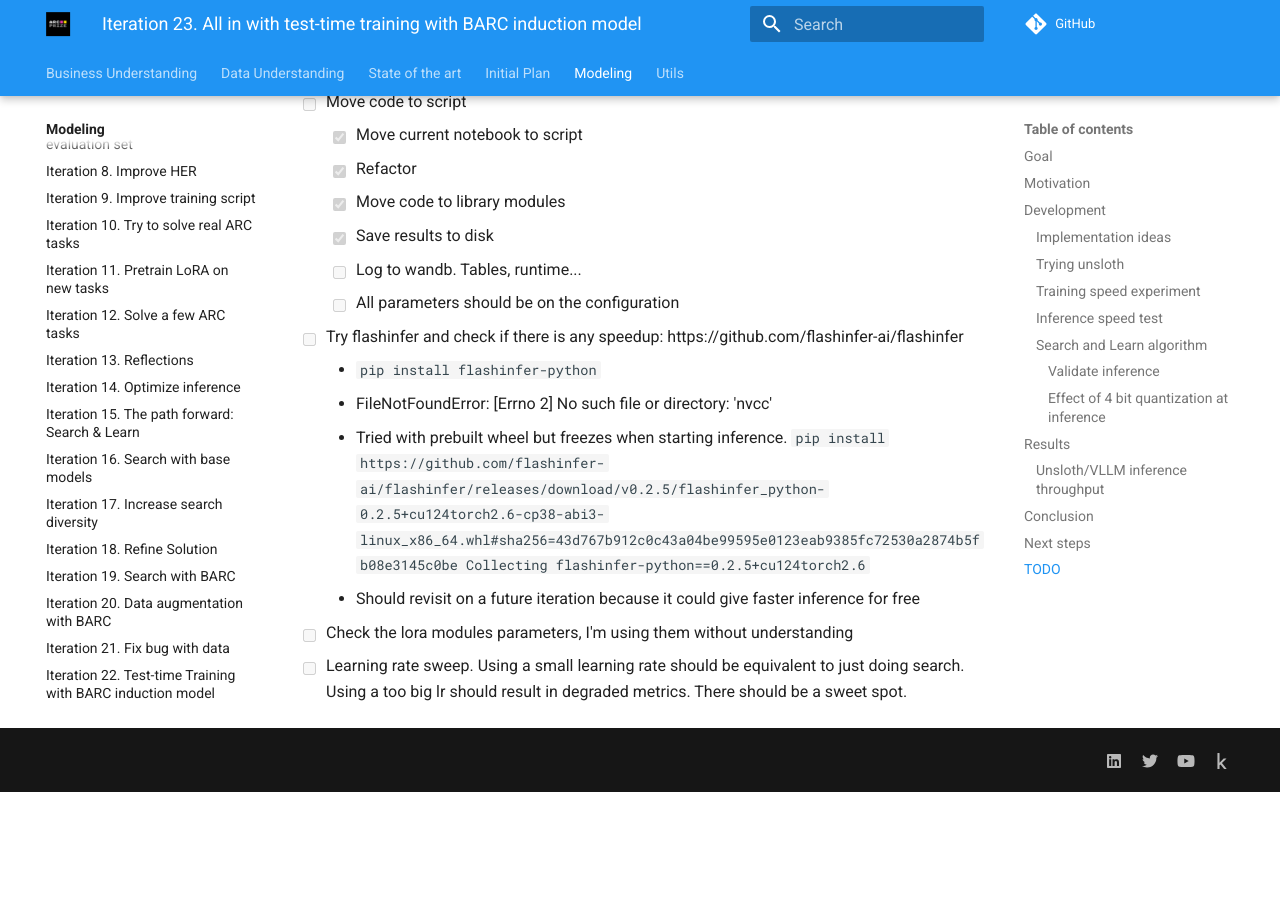
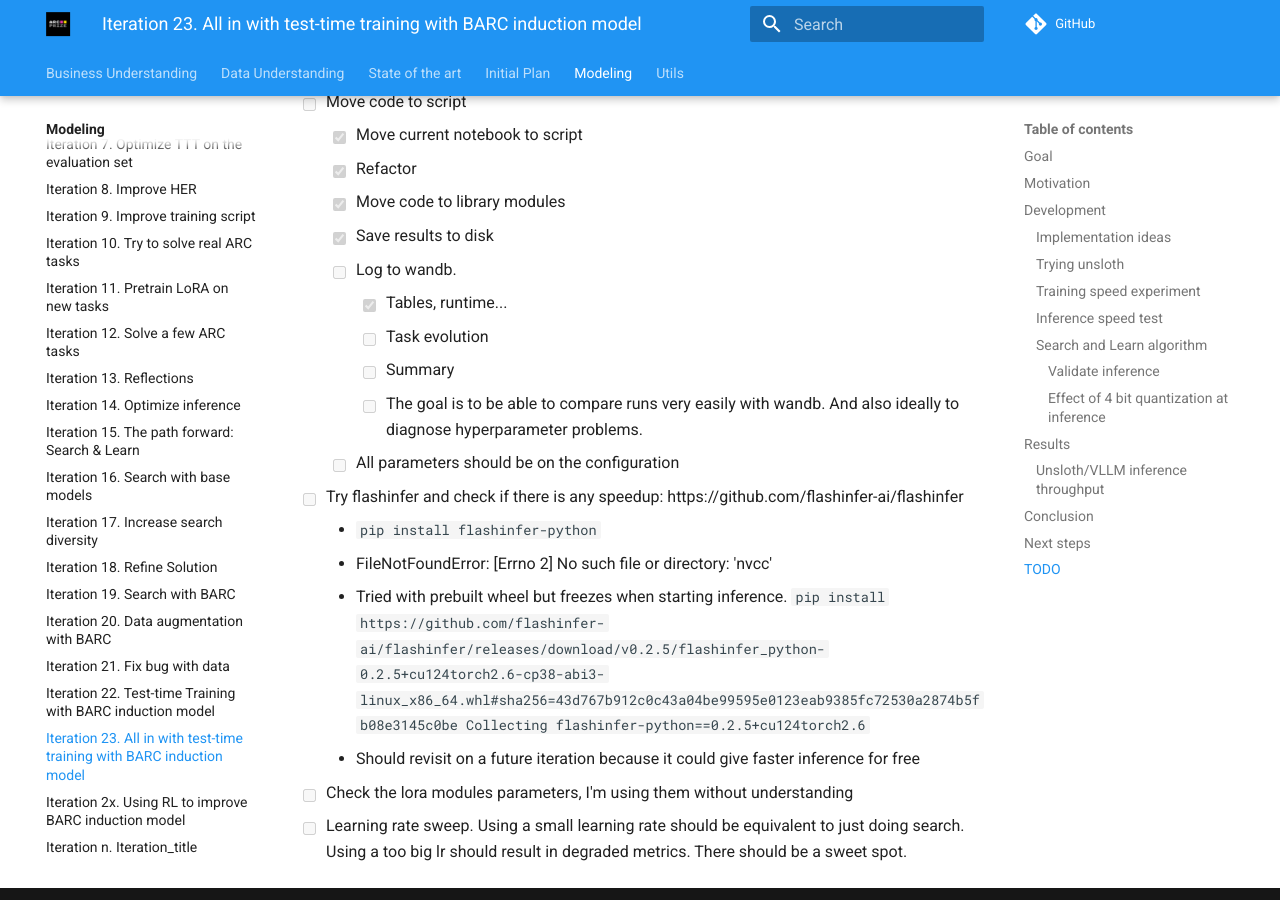
Before and after one commit to ironbar/arc25, an MkDocs documentation site: the page built from docs/modeling/Iteration_23_ttt_BARC_v2.md, in a window 1280 px wide and 900 px high, scrolled down 5154 px. Built offline with MkDocs 1.6.1 and Material for MkDocs 9.7.7, drawn with Linux system fonts in a browser that asks for light colours; comment, search, counter and statistics services are not loaded; before the commit the page ends 5946 px from its top, so only the background shows below that.

Commit message:
first logs to wandb

```diff
--- a/docs/modeling/Iteration_23_ttt_BARC_v2.md
+++ b/docs/modeling/Iteration_23_ttt_BARC_v2.md
@@ -214,7 +214,11 @@
   - [x] Refactor
   - [x] Move code to library modules
   - [x] Save results to disk
-  - [ ] Log to wandb. Tables, runtime...
+  - [ ] Log to wandb.
+    - [x] Tables, runtime...
+    - [ ] Task evolution
+    - [ ] Summary
+    - [ ] The goal is to be able to compare runs very easily with wandb. And also ideally to diagnose hyperparameter problems.
   - [ ] All parameters should be on the configuration
 - [ ] Try flashinfer and check if there is any speedup: https://github.com/flashinfer-ai/flashinfer
   - `pip install flashinfer-python`
```
Also changed, not shown: 1 other file.
